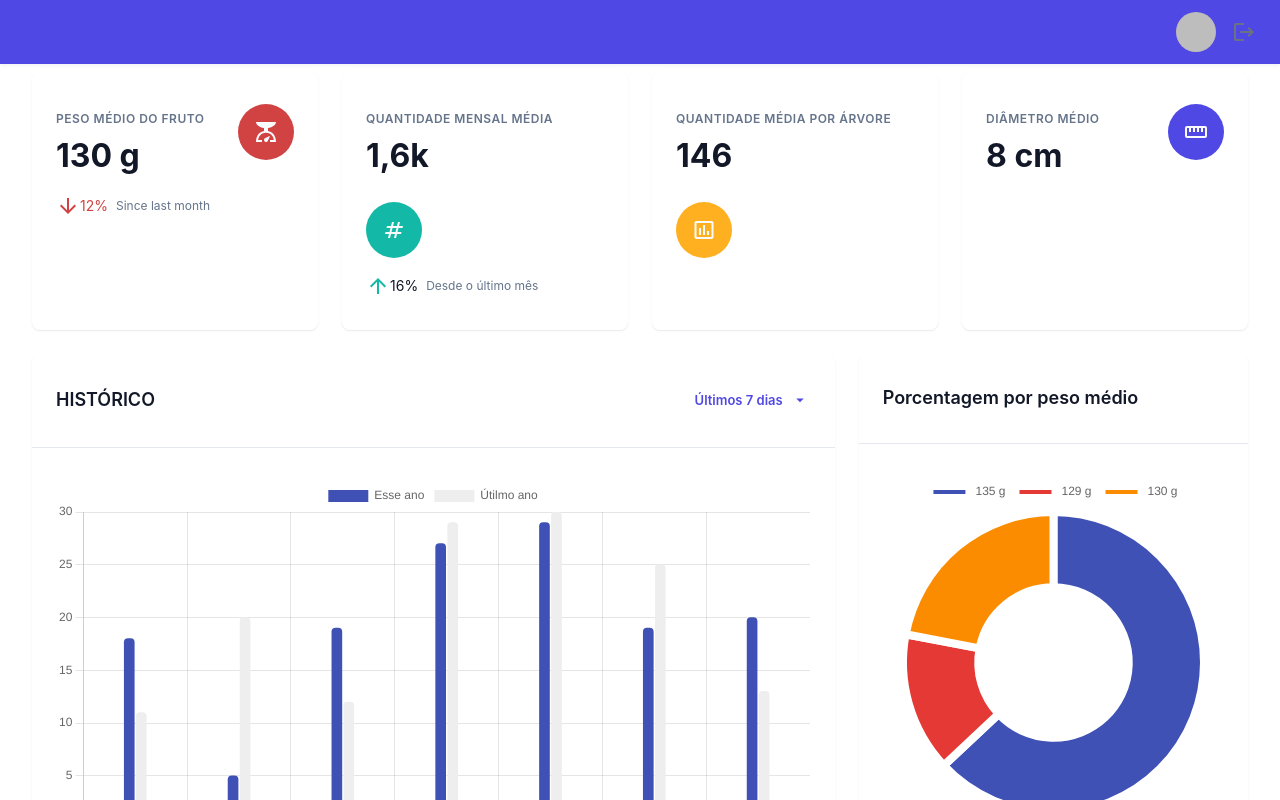
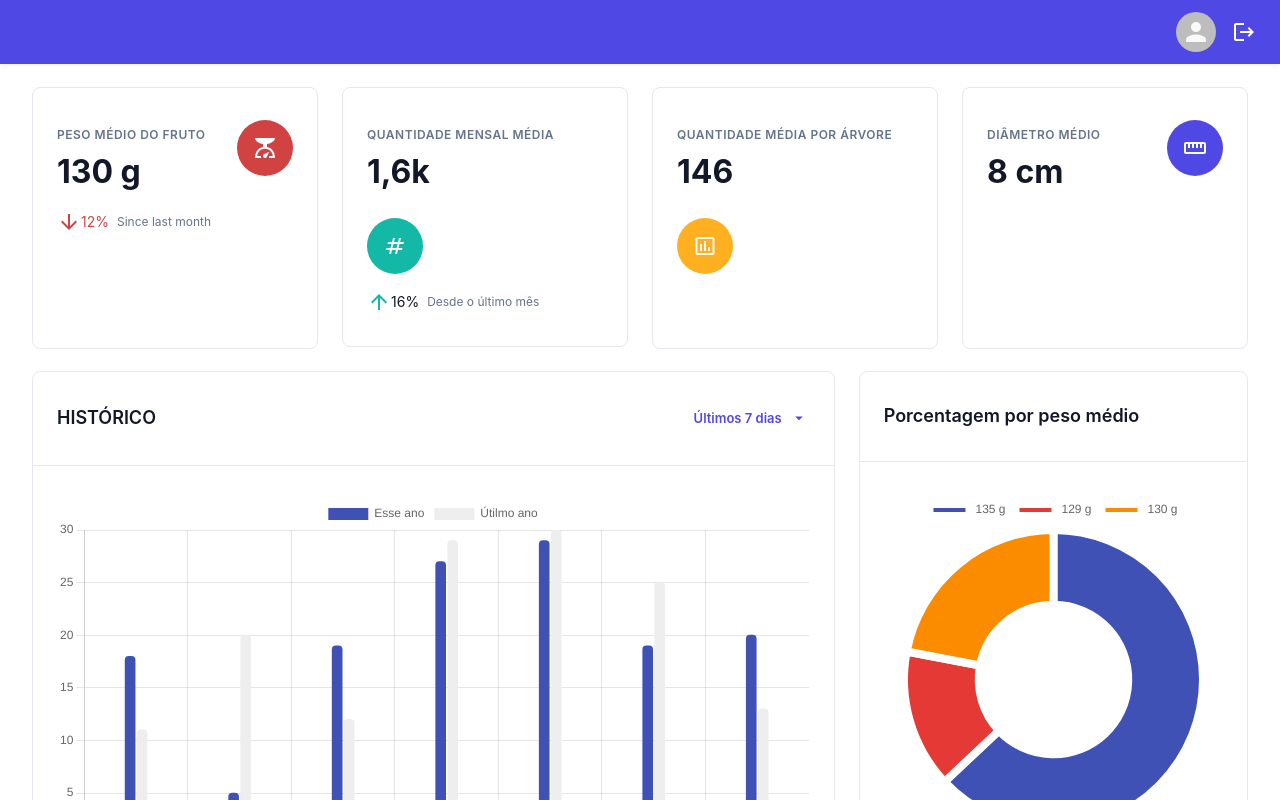
Before and after one commit to MarlonBuosi/tcc-web, a React (Create React App) app: page /dashBoard in a window 1280 px wide. Shown: the top 800 px of the page. Built offline with nearby package versions, Linux system fonts and the light colour scheme; no server answers.

Commit message:
add hover to top cards

```diff
--- a/src/components/AverageDiameter/AverageDiameter.tsx
+++ b/src/components/AverageDiameter/AverageDiameter.tsx
@@ -1,8 +1,9 @@
-import { Avatar, Card, CardContent, Grid, Typography } from '@mui/material';
+import { Avatar, CardContent, Grid, Typography } from '@mui/material';
 import StraightenIcon from '@mui/icons-material/Straighten';
+import { CardContainer } from './styles';
 
 export const AverageDiameter = (props: any) => (
-  <Card {...props}>
+  <CardContainer variant="outlined" {...props}>
     <CardContent>
       <Grid container spacing={3} sx={{ justifyContent: 'space-between' }}>
         <Grid item>
@@ -26,5 +27,5 @@ export const AverageDiameter = (props: any) => (
         </Grid>
       </Grid>
     </CardContent>
-  </Card>
+  </CardContainer>
 );
--- /dev/null
+++ b/src/components/AverageDiameter/styles.tsx
@@ -0,0 +1,8 @@
+import { styled, Card } from '@mui/material';
+
+export const CardContainer = styled(Card)`
+  transition: 0.3s;
+  &:hover {
+    filter: brightness(0.9);
+  }
+`;
--- a/src/components/AveragePerTree/AveragePerTree.tsx
+++ b/src/components/AveragePerTree/AveragePerTree.tsx
@@ -1,8 +1,9 @@
-import { Avatar, Card, CardContent, Grid, Typography } from '@mui/material';
+import { Avatar, CardContent, Grid, Typography } from '@mui/material';
 import InsertChartIcon from '@mui/icons-material/InsertChartOutlined';
+import { CardContainer } from './styles';
 
 export const AvaragePerTree = (props: any) => (
-  <Card sx={{ height: '100%' }} {...props}>
+  <CardContainer variant="outlined" sx={{ height: '100%' }} {...props}>
     <CardContent>
       <Grid container spacing={3} sx={{ justifyContent: 'space-between' }}>
         <Grid item>
@@ -26,5 +27,5 @@ export const AvaragePerTree = (props: any) => (
         </Grid>
       </Grid>
     </CardContent>
-  </Card>
+  </CardContainer>
 );
--- /dev/null
+++ b/src/components/AveragePerTree/styles.tsx
@@ -0,0 +1,8 @@
+import { styled, Card } from '@mui/material';
+
+export const CardContainer = styled(Card)`
+  transition: 0.3s;
+  &:hover {
+    filter: brightness(0.9);
+  }
+`;
--- a/src/components/FruitWeight/FruitWeight.tsx
+++ b/src/components/FruitWeight/FruitWeight.tsx
@@ -1,16 +1,10 @@
-import {
-  Avatar,
-  Box,
-  Card,
-  CardContent,
-  Grid,
-  Typography,
-} from '@mui/material';
+import { Avatar, Box, CardContent, Grid, Typography } from '@mui/material';
 import ArrowDownwardIcon from '@mui/icons-material/ArrowDownward';
 import ScaleIcon from '@mui/icons-material/Scale';
+import { CardContainer } from './styles';
 
 export const FruitWeight = (props: any) => (
-  <Card sx={{ height: '100%' }} {...props}>
+  <CardContainer variant="outlined" {...props}>
     <CardContent>
       <Grid container spacing={3} sx={{ justifyContent: 'space-between' }}>
         <Grid item>
@@ -55,5 +49,5 @@ export const FruitWeight = (props: any) => (
         </Typography>
       </Box>
     </CardContent>
-  </Card>
+  </CardContainer>
 );
--- /dev/null
+++ b/src/components/FruitWeight/styles.tsx
@@ -0,0 +1,9 @@
+import { styled, Card } from '@mui/material';
+
+export const CardContainer = styled(Card)`
+  height: 100%;
+  transition: 0.3s;
+  &:hover {
+    filter: brightness(0.9);
+  }
+`;
--- a/src/components/HistoricalChart/HistoricalChart.tsx
+++ b/src/components/HistoricalChart/HistoricalChart.tsx
@@ -93,7 +93,7 @@ export const GenericChart = (props: any) => {
   };
 
   return (
-    <Card {...props}>
+    <Card variant="outlined" {...props}>
       <CardHeader
         action={
           <Button endIcon={<ArrowDropDownIcon fontSize="small" />} size="small">
--- a/src/components/MonthAverage/MonthAverage.tsx
+++ b/src/components/MonthAverage/MonthAverage.tsx
@@ -1,16 +1,10 @@
-import {
-  Avatar,
-  Box,
-  Card,
-  CardContent,
-  Grid,
-  Typography,
-} from '@mui/material';
+import { Avatar, Box, CardContent, Grid, Typography } from '@mui/material';
 import ArrowUpwardIcon from '@mui/icons-material/ArrowUpward';
 import NumbersIcon from '@mui/icons-material/Numbers';
+import { CardContainer } from './styles';
 
 export const MonthAverage = (props: any) => (
-  <Card {...props}>
+  <CardContainer variant="outlined" {...props}>
     <CardContent>
       <Grid container spacing={3} sx={{ justifyContent: 'space-between' }}>
         <Grid item>
@@ -54,5 +48,5 @@ export const MonthAverage = (props: any) => (
         </Typography>
       </Box>
     </CardContent>
-  </Card>
+  </CardContainer>
 );
--- /dev/null
+++ b/src/components/MonthAverage/styles.tsx
@@ -0,0 +1,8 @@
+import { styled, Card } from '@mui/material';
+
+export const CardContainer = styled(Card)`
+  transition: 0.3s;
+  &:hover {
+    filter: brightness(0.9);
+  }
+`;
--- a/src/components/NavigationBar/NavigationBar.tsx
+++ b/src/components/NavigationBar/NavigationBar.tsx
@@ -49,13 +49,12 @@ export const DashboardNavbar = (props: any) => {
             width: 40,
             ml: 1,
           }}
-        >
-          <img src={user?.avatar} alt="" />
-        </Avatar>
+          src={user?.avatar}
+        ></Avatar>
         <Tooltip title="Sign Out">
           <IconButton sx={{ ml: 1 }}>
             <Badge badgeContent={4} color="primary" variant="dot">
-              <LogoutIcon onClick={handleLogout} />
+              <LogoutIcon onClick={handleLogout} sx={{ color: 'white' }} />
             </Badge>
           </IconButton>
         </Tooltip>
--- a/src/components/PizzaChart/PizzaChart.tsx
+++ b/src/components/PizzaChart/PizzaChart.tsx
@@ -66,7 +66,7 @@ export const PizzaChart = (props: any) => {
   ];
 
   return (
-    <Card {...props}>
+    <Card variant="outlined" {...props}>
       <CardHeader title="Porcentagem por peso médio" />
       <Divider />
       <CardContent>
--- a/src/pages/DashBoard.tsx
+++ b/src/pages/DashBoard.tsx
@@ -13,6 +13,7 @@ export function DashBoard() {
       <Box
         component="main"
         sx={{
+          marginTop: '15px',
           flexGrow: 1,
           py: 8,
         }}
```
